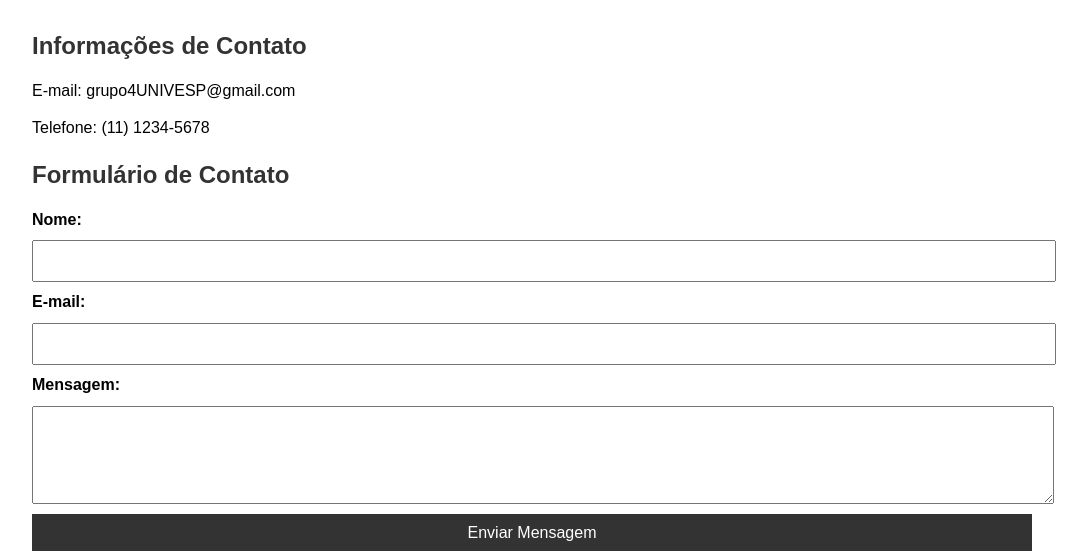
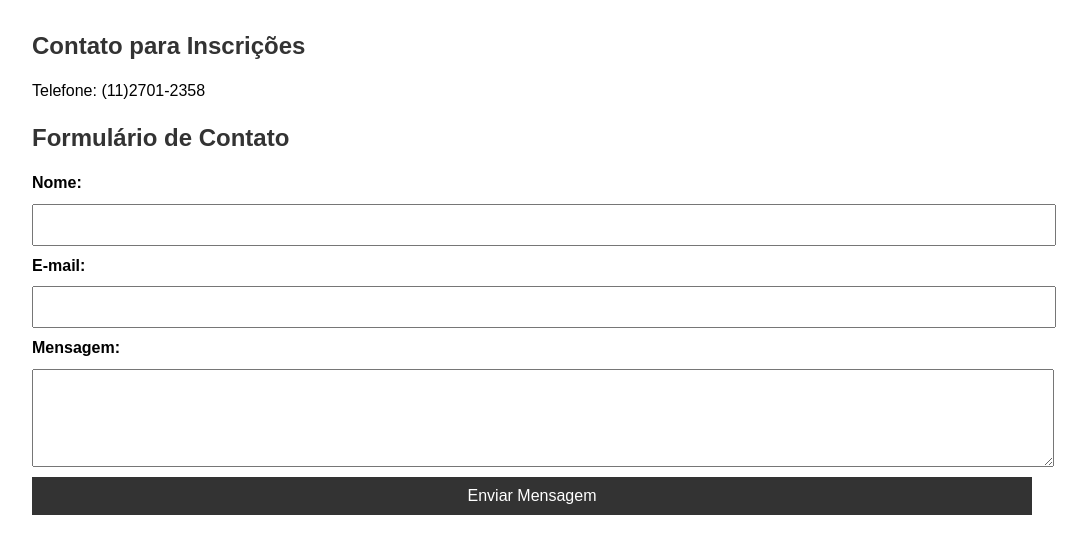
Before and after one commit to kinthh/Projeto-integrador, a Flask app: page /contatos in a window 1280 px wide. Shown: the part 125-676 px from the top of the page, without its empty margins (108-1195 px from the left). Run offline with Flask 3, Linux system fonts and the light colour scheme.

Commit message:
Update contatos.html

```diff
--- a/templates/contatos.html
+++ b/templates/contatos.html
@@ -21,9 +21,8 @@
 
     <section class="content">
         <div class="contact-info">
-            <h2>Informações de Contato</h2>
-            <p>E-mail: grupo4UNIVESP@gmail.com</p>
-            <p>Telefone: (11) 1234-5678</p>
+            <h2>Contato para Inscrições</h2>
+            <p>Telefone: (11)2701-2358</p>
         </div>
 
         <div class="contact-form">
```
